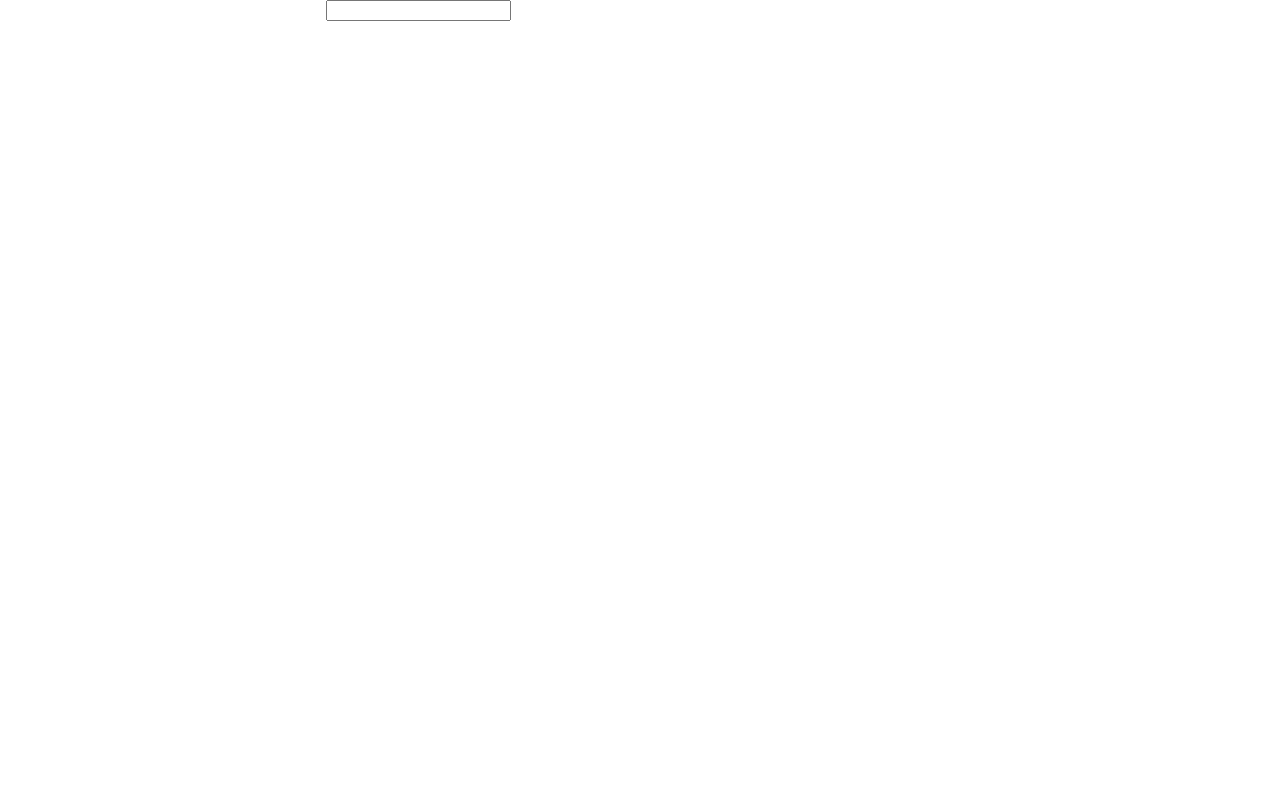
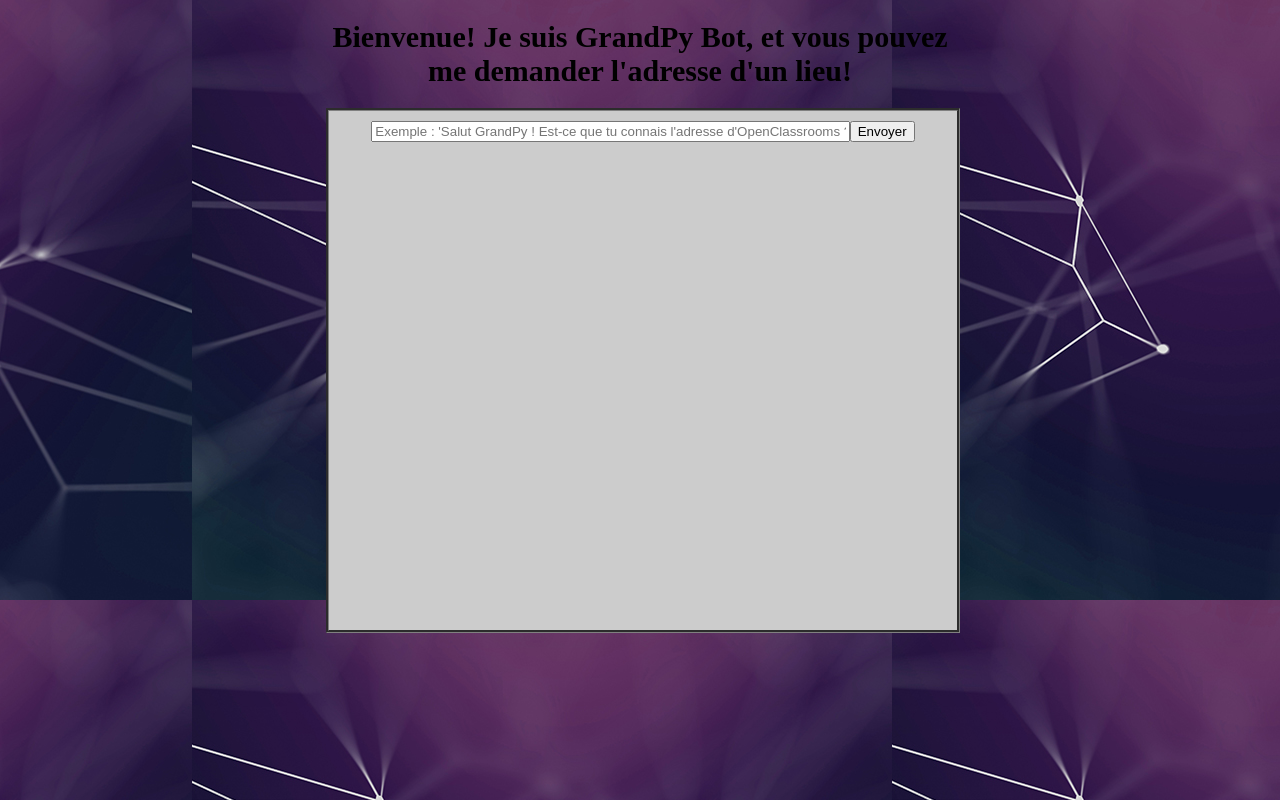
Before and after one commit to OtmanAndour/Projet-7, a plain HTML site: page index.html in a window 1280 px wide. Drawn offline with nearby package versions, Linux system fonts and the light colour scheme; some packages are replaced by stand-ins of ours.

Commit message:
Added images

```diff
--- a/index.html
+++ b/index.html
@@ -1,44 +1,33 @@
 <!DOCTYPE html>
 <head>
     <meta charset="utf-8" />
-    <title>Titre</title>
-    <style>
-        /* Always set the map height explicitly to define the size of the div
-                       * element that contains the map. */
-        #map {
-            height: 90%;
-            width: 70%;
-        }
-
-        /* Optional: Makes the sample page fill the window. */
-        html,
-        body {
-            height: 90%;
-            width: 70%;
-            margin: auto;
-            padding: 1;
-        }
-    </style>
-
+    <meta name="viewport" content="width=device-width, initial-scale=1.0">
+    <title>GrandPy Bot</title>
     <script src="https://code.jquery.com/jquery-3.3.1.js"
         integrity="sha256-2Kok7MbOyxpgUVvAk/HJ2jigOSYS2auK4Pfzbm7uH60=" crossorigin="anonymous"></script>
-
+    <!-- Doesn't work for some reason...
+    <link href="style.css" rel="stylesheet" type="text/css">
+    -->
 </head>
 
 <body>
-    <form id='form'><input id="test" , type='text'></form>
-    <!--Form asking the user to fill his research-->
-    <div id='content'></div>
-    <div id='map'></div>
-    <div id='page'></div>
+    <h1>Bienvenue! Je suis GrandPy Bot, et vous pouvez me demander l'adresse d'un lieu!</h1>
+    <div class='content'>
+        <!--Form asking the user to fill his research-->
+        <form id='form'>
+            <input id="input" , type='text' placeholder="Exemple : 'Salut GrandPy ! Est-ce que tu connais l'adresse d'OpenClassrooms ? '">
+            <button id="send">Envoyer</button>
+        </form>
+        <div id='map'></div>
+        <div id='page'></div>
+    </div>
     <script>
         $('#form').submit(function (e) {
             e.preventDefault()
-            var mavariable = $('#test').val()
+            var mavariable = $('#input').val()
             $.get('test?name=' + mavariable, function (result) {
                 result = JSON.parse(result)
                 console.log(result)
-                $('#content').html(result.un)
                 map = new google.maps.Map(document.getElementById('map'), {
                     center: { lat: result.latitude, lng: result.longitude },
                     zoom: 15
@@ -56,6 +45,76 @@
 
         })
     </script>
+
+    <style>
+        h1 {
+            text-align: center;
+            font-size: 30px;
+        }
+
+        h3 {
+            text-align: center;
+            font-size: 22px;
+        }
+
+        .content {
+            display: flex;
+            border: 3px grey groove;
+            left: 25%;
+            width: 100%;
+            height: 80%;
+            top: 22%;
+            margin: auto;
+            flex-direction: column;
+        }
+
+        #page {
+            display: flex;
+            background-color: #ccc;
+            height: 85%;
+            flex-direction: column;
+            overflow: auto;
+        }
+
+         /* Always set the map height explicitly to define the size of the div
+                       * element that contains the map. */
+
+        #map {
+            display: flex;
+            background-color: #ccc;
+            height: 90%;
+            width: 100%;
+            flex-direction: column;
+            overflow: auto;
+        }
+
+
+        #form {
+            background-color: #ccc;
+            display: flex;
+            justify-content: center;
+            align-items: center;
+            height: 15%;
+        }
+
+        #input {
+            width: 75%
+        }
+
+        html {
+            background-image: url("images/background.jpg");
+        }
+
+        /* Optional: Makes the sample page fill the window. */
+        html,
+        body {
+            height: 90%;
+            width: 70%;
+            margin: auto;
+            padding: 1;
+        }
+    </style>
+
     <script src="https://maps.googleapis.com/maps/api/js?key=AIzaSyCzwPpl0K88EF2aziV-1flLjO-dePphxds" async
         defer></script>
     <!--Function that sends user to another page after entering his research-->
--- a/style.css
+++ b/style.css
@@ -0,0 +1,10 @@
+h1 {
+    text-align: center;
+    font-size: 30px;
+    color : red;
+}
+
+h3 {
+    text-align: center;
+    font-size: 22px;
+}
```
Also changed, not shown: images/background.jpg (added), images/bot.jpg (added), 3 other files.
